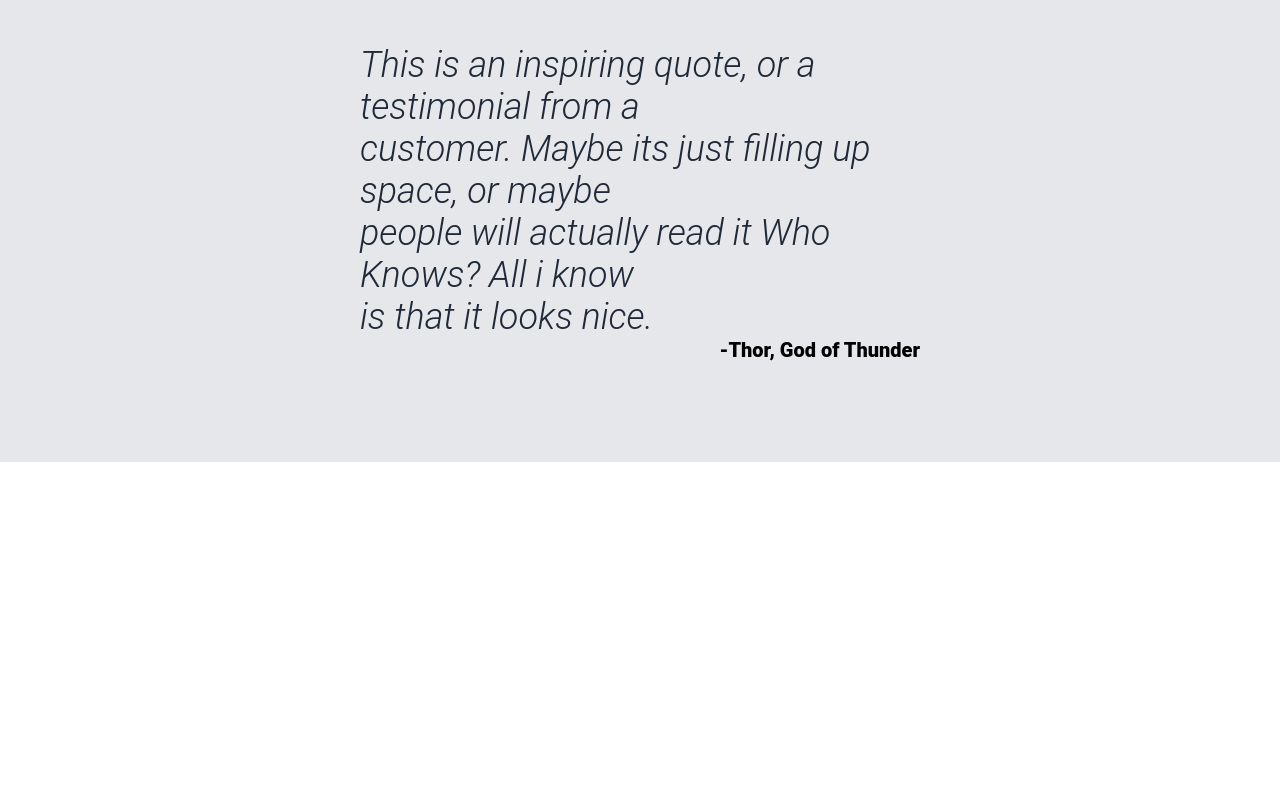
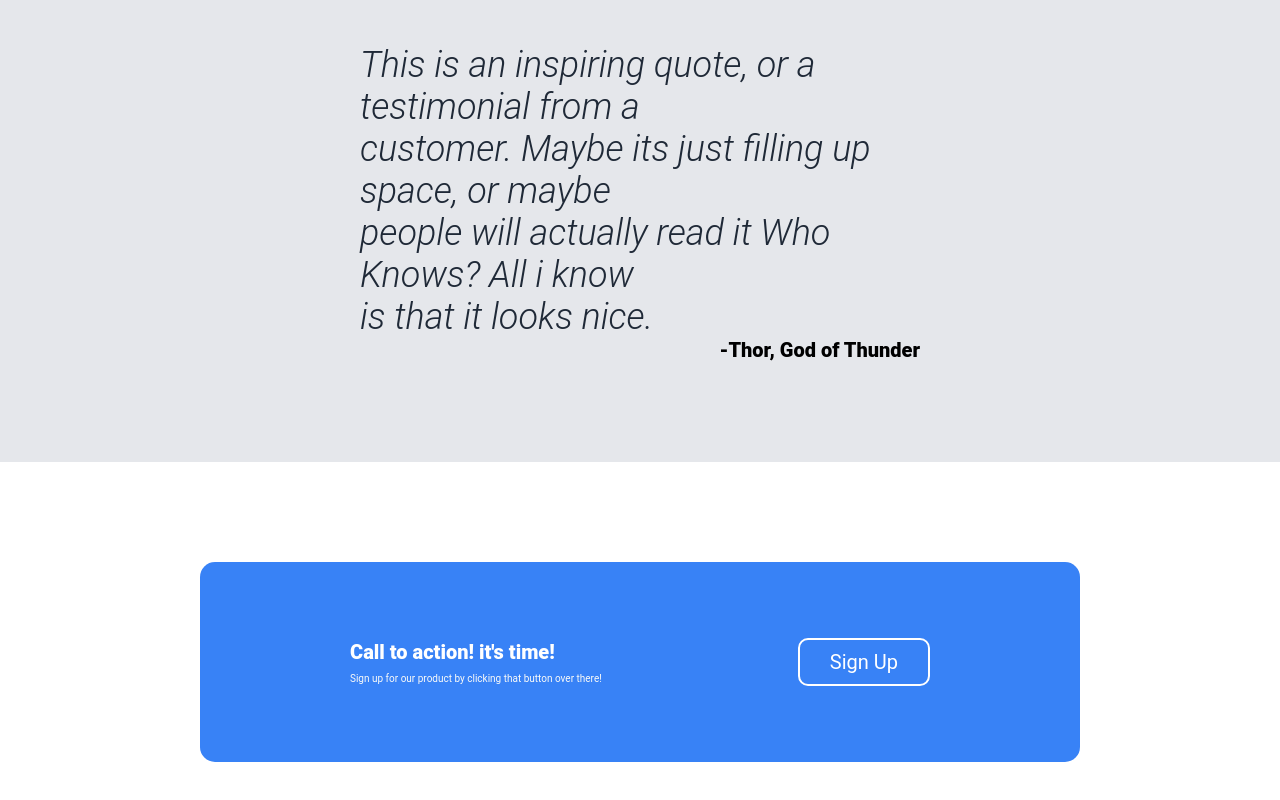
Before and after one commit to arjun-saini-svg/Landing-Page, a plain HTML site: page index.html in a window 1280 px wide. Shown: the part 1217-2017 px from the top of the page. Before the commit the page ends 1679 px from the top, so only its background shows below. Drawn offline with Linux system fonts and the light colour scheme.

Commit message:
added final layer of content

```diff
--- a/index.html
+++ b/index.html
@@ -29,8 +29,8 @@
                     contrast
                 </pre>
             </div>
-            <div class="button">
-                <button>Sign Up</button>
+            <div>
+                <button class="button">Sign Up</button>
             </div>
         </div>
         <div class="hc-item">
@@ -67,5 +67,15 @@
         -Thor, God of Thunder
      </div>
    </div>
+   <div class="contentThree">
+    <div class="contentThreeFlex">
+        <div class="cfText"><p id="pone">Call to action! it's time!</p> <br>
+            <p id="ptwo">Sign up for our product by clicking that button over there!</p>
+        </div>
+        <div>
+          <button class="cThreebutton">Sign Up</button>
+        </div>
+    </div>
+   </div>
 </body>
 </html>
--- a/main.css
+++ b/main.css
@@ -64,7 +64,7 @@
     color: white
 }
 
-button{
+.button{
     font-size: 20px;
     color: white;
     background-color: #3882F6;
@@ -126,3 +126,43 @@ button{
     display: flex;
     justify-content: end;
 }
+
+/* .contentThree{
+       padding: 0 360px;
+} */
+
+.contentThreeFlex{
+    display: flex;
+    justify-content: space-between;
+    align-items: center;
+    min-height: 200px;
+    background-color: #3882F6;
+    margin: 100px 200px;
+    padding: 0 150px;
+    border-radius: 15px;
+}
+
+#pone{
+    font: 900 20px roboto;
+    color: white;
+    margin: 0;
+}
+
+#ptwo{
+    font: 10px roboto;
+    color: #F9FAF8;
+    margin-top: -10px;
+}
+
+
+.cThreebutton{
+        font-size: 20px;
+    color: white;
+    background-color: #3882F6;
+    padding: 10px 30px;
+    margin-top: 10px;
+    border-radius: 10px;
+    border: 2px solid;
+    border-color: white;
+    margin: 0;
+}
```
